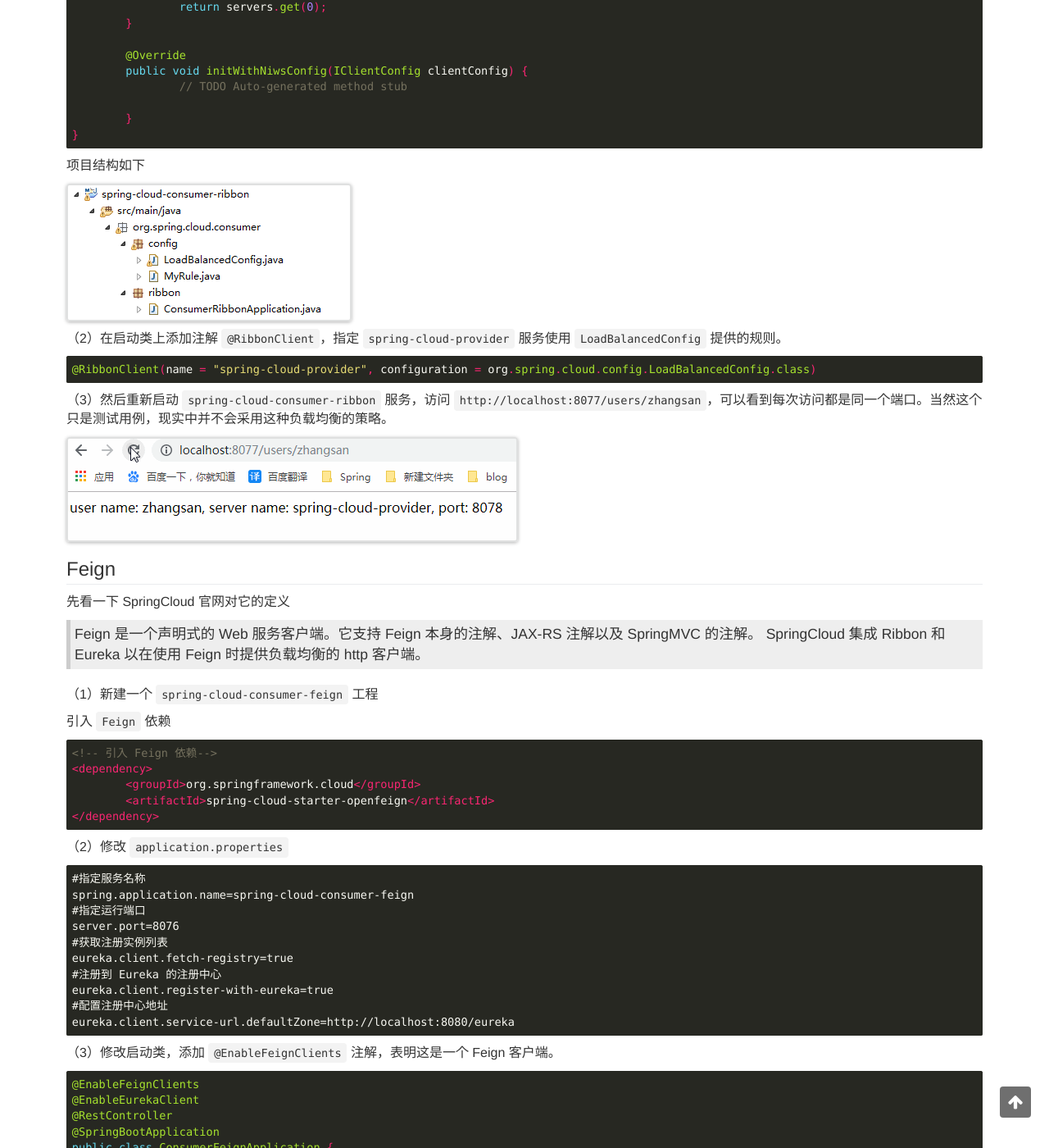
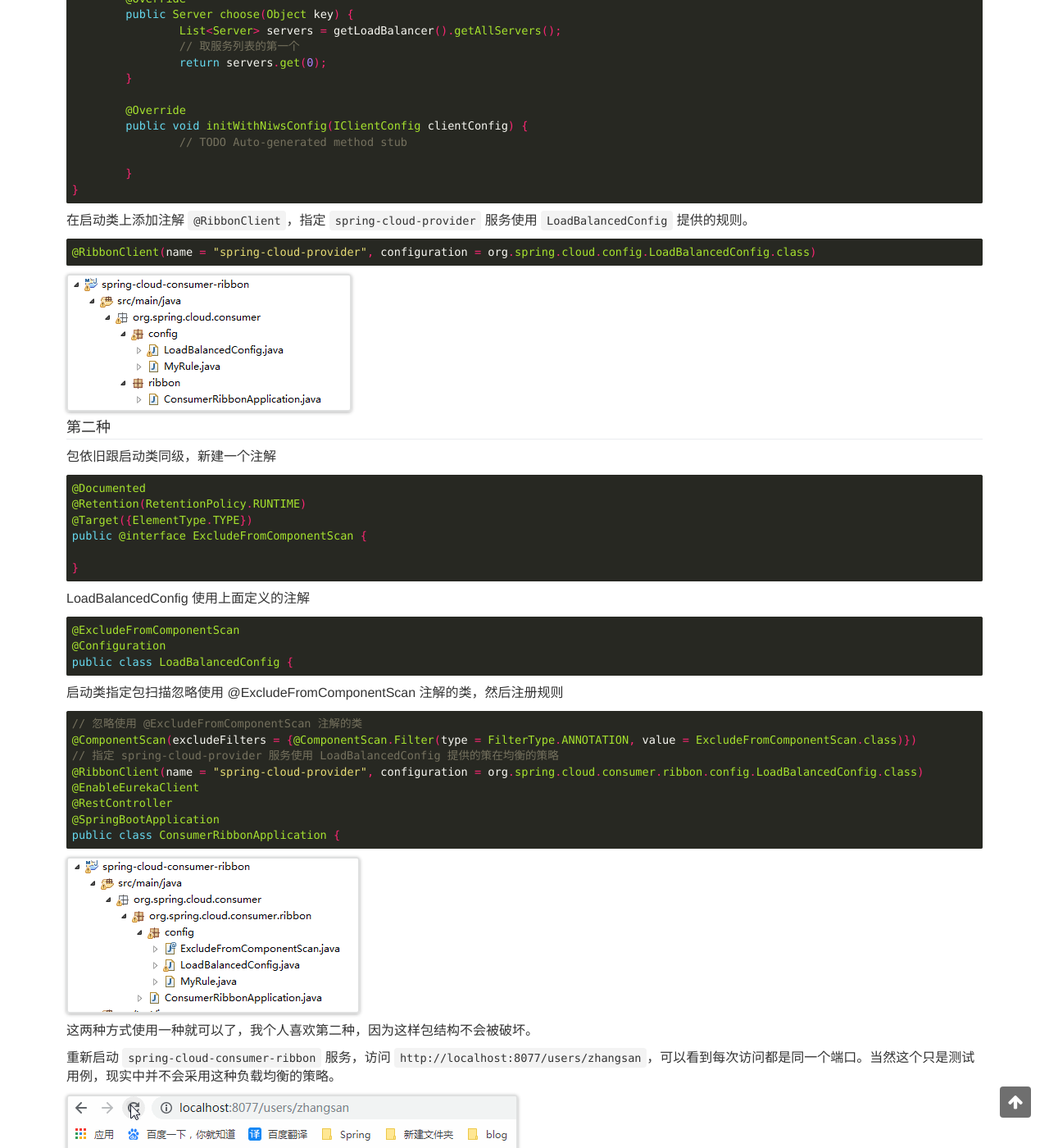
Before and after one commit to miansen/miansen.github.io, a Jekyll site: the page built from _posts/2019-09-25-spring-cloud-consumer-restTemplate-ribbon-feign.md, in a window 1280 px wide and 1400 px high, scrolled down 2561 px. Shown: the whole window at 82% size. Built offline with Jekyll 4.4.1, drawn with Linux system fonts in a browser that asks for light colours; comment, search, counter and statistics services are not loaded; some of the changed text lies outside the part shown.

Commit message:
modified:   _posts/2019-09-25-spring-cloud-consumer-restTemplate-ribbon-feign.md

````diff
--- a/_posts/2019-09-25-spring-cloud-consumer-restTemplate-ribbon-feign.md
+++ b/_posts/2019-09-25-spring-cloud-consumer-restTemplate-ribbon-feign.md
@@ -89,9 +89,13 @@
 
 从上面例子我们知道 `Ribbon` 默认的负载均衡策略是采用轮训的方式，我们也可以自定义负载均衡的策略。
 
-（1）在启动类的上级新建包 `config`，然后新建 `LoadBalancedConfig` 类。
+注意避免 SpringBoot 的包扫描，因为自定义的策略必须在 Eureka 的策略实例化以后再实例化才会生效。
 
-注意避免 SpringBoot 的包扫描，因为自定义的策略必须在 Eureka 的策略实例化以后再实例化才会生效。
+有两种方式
+
+#### 第一种
+
+在启动类的上级新建包 `config`，然后新建 `LoadBalancedConfig` 类。
 
 ```java
 @Configuration
@@ -108,7 +112,7 @@
 }
 ```
 
-MyRule 类如下：
+MyRule 类：
 
 ```java
 public class MyRule extends AbstractLoadBalancerRule {
@@ -128,17 +132,54 @@
 }
 ```
 
-项目结构如下
-
-![image](https://miansen.wang/assets/20190926151929.png)
-
-（2）在启动类上添加注解 `@RibbonClient`，指定 `spring-cloud-provider` 服务使用 `LoadBalancedConfig` 提供的规则。
+在启动类上添加注解 `@RibbonClient`，指定 `spring-cloud-provider` 服务使用 `LoadBalancedConfig` 提供的规则。
 
 ```java
 @RibbonClient(name = "spring-cloud-provider", configuration = org.spring.cloud.config.LoadBalancedConfig.class)
 ```
 
-（3）然后重新启动 `spring-cloud-consumer-ribbon` 服务，访问 `http://localhost:8077/users/zhangsan`，可以看到每次访问都是同一个端口。当然这个只是测试用例，现实中并不会采用这种负载均衡的策略。
+![image](https://miansen.wang/assets/20190926151929.png)
+
+#### 第二种
+
+包依旧跟启动类同级，新建一个注解
+
+```java
+@Documented
+@Retention(RetentionPolicy.RUNTIME)
+@Target({ElementType.TYPE})
+public @interface ExcludeFromComponentScan {
+
+}
+```
+
+LoadBalancedConfig 使用上面定义的注解
+
+```java
+@ExcludeFromComponentScan
+@Configuration
+public class LoadBalancedConfig {
+```
+
+启动类指定包扫描忽略使用 @ExcludeFromComponentScan 注解的类，然后注册规则
+
+```java
+// 忽略使用 @ExcludeFromComponentScan 注解的类
+@ComponentScan(excludeFilters = {@ComponentScan.Filter(type = FilterType.ANNOTATION, value = ExcludeFromComponentScan.class)})
+// 指定 spring-cloud-provider 服务使用 LoadBalancedConfig 提供的策在均衡的策略
+@RibbonClient(name = "spring-cloud-provider", configuration = org.spring.cloud.consumer.ribbon.config.LoadBalancedConfig.class)
+@EnableEurekaClient
+@RestController
+@SpringBootApplication
+public class ConsumerRibbonApplication {
+```
+
+![image](https://miansen.wang/assets/20190929175703.png)
+
+
+这两种方式使用一种就可以了，我个人喜欢第二种，因为这样包结构不会被破坏。
+
+重新启动 `spring-cloud-consumer-ribbon` 服务，访问 `http://localhost:8077/users/zhangsan`，可以看到每次访问都是同一个端口。当然这个只是测试用例，现实中并不会采用这种负载均衡的策略。
 
 ![image](https://miansen.wang/assets/ribbon2.gif)
 
@@ -231,11 +272,12 @@
 
 ### 修改 Feign 的默认配置
 
-修改 Feign 的默认配置也存在包扫描的问题，跟修改 Ribbon 的策略一样，我们把包放在 SpringBoot 扫描不到的地方。
+修改 Feign 的默认配置也存在包扫描的问题，跟修改 Ribbon 的策略一样，我们使用注解的方式忽略扫描的类。
 
 （1）新建一个 `config` 包，新建类 `FeignContract`。
 
 ```java
+@ExcludeFromComponentScan
 @Configuration
 public class FeignContractConfig {
 
@@ -248,12 +290,24 @@
 
 项目结构如下：
 
-![image](https://miansen.wang/assets/20190926155113.png)
+![image](https://miansen.wang/assets/20190929180639.png)
 
 （2）在 `UserFeignClient` 类中的注解 `@FeignClient` 指定 `configuration` 参数。
 
 ```java
 @FeignClient(name = "spring-cloud-provider", configuration = FeignContractConfig.class)
+```
+
+（3）启动类指定包扫描忽略使用 @ExcludeFromComponentScan 注解的类
+
+```java
+//忽略使用  @ExcludeFromComponentScan 注解的类
+@ComponentScan(excludeFilters = {@ComponentScan.Filter(type = FilterType.ANNOTATION, value = ExcludeFromComponentScan.class)})
+@EnableFeignClients
+@EnableEurekaClient
+@RestController
+@SpringBootApplication
+public class ConsumerFeignApplication {
 ```
 
 我们在 `FeignContractConfig` 类中修改了 `Feign` 的 `Contract` ，`Contract` 是一个契约的概念。 `Feign` 默认的契约是 `SpringMVC`，所以我们在 `UserFeignClient` 类中使用的是 `SpringMVC` 的注解。现在 `Contract.Default()` 使用的契约是 `Feign `自己的，也就是说我们要把 `SpringMVC` 的注解修改为 `Feign` 的注解，否则项目启动不了。
````
Also changed, not shown: assets/20190929175703.png (added), assets/20190929180639.png (added).
